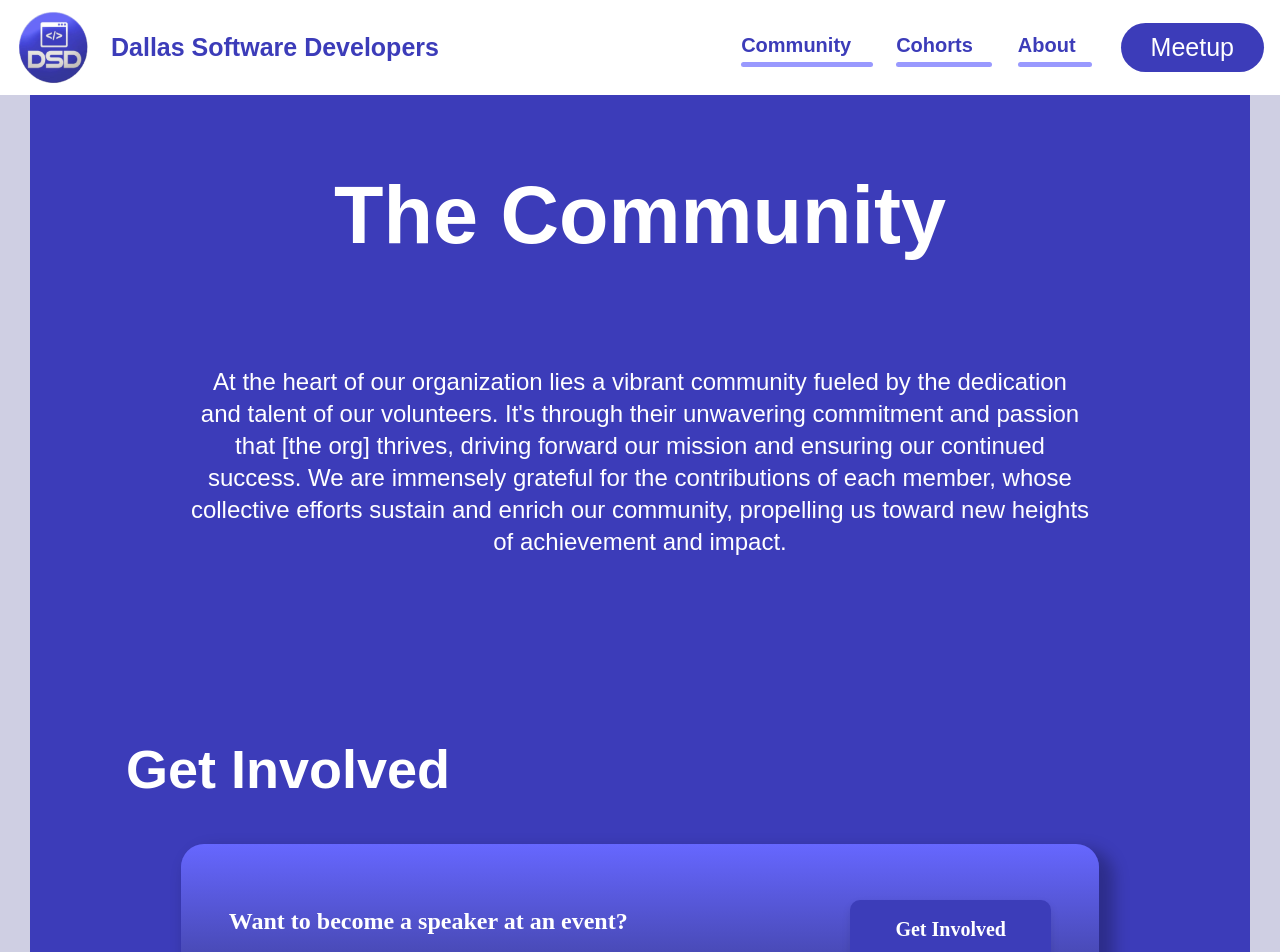
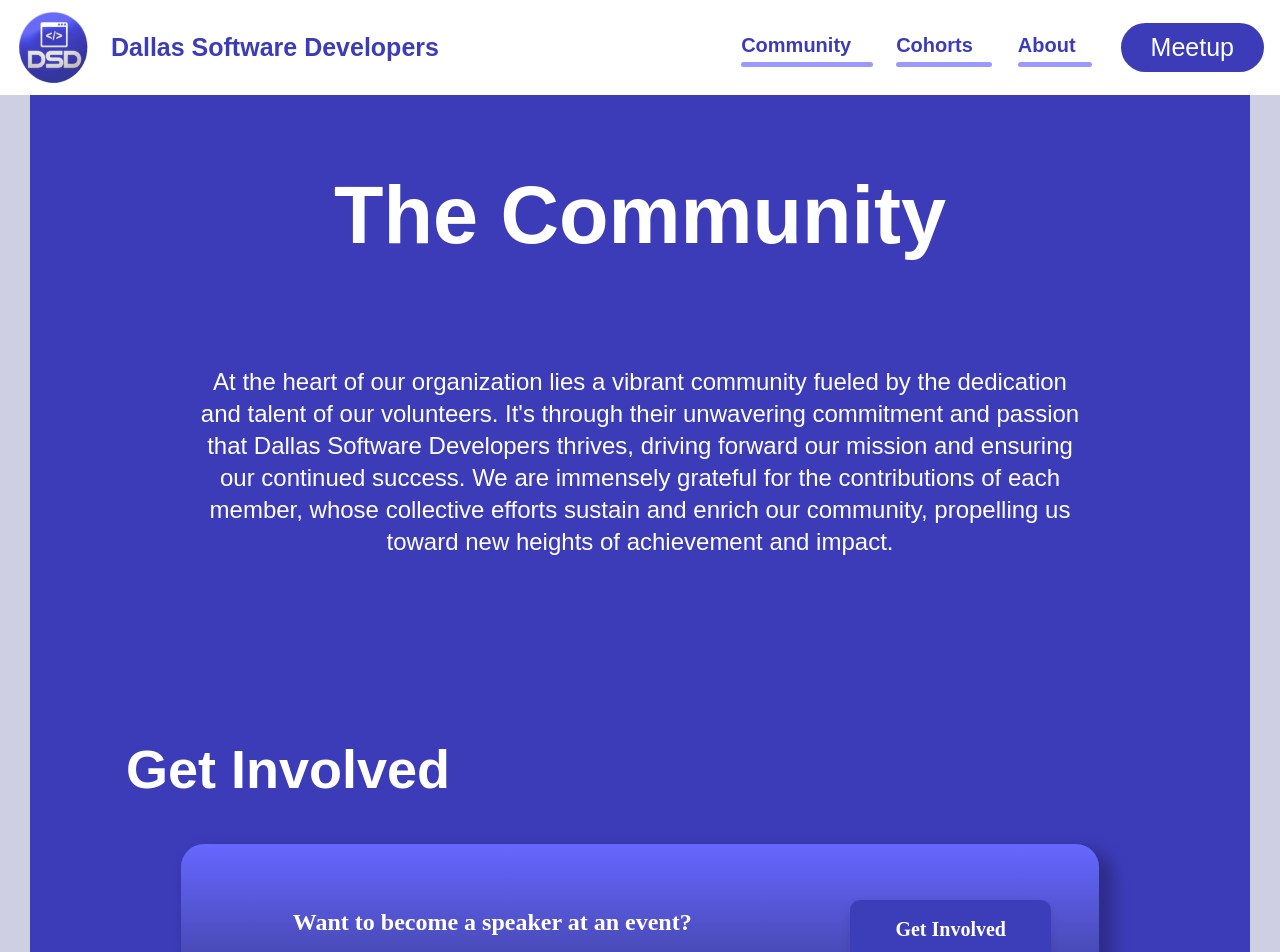
Before and after one commit to dallassoftwaredevelopers/DSDsite, a Next.js app: page /community in a window 1280 px wide. Shown: the top 952 px of the page. Built offline with nearby package versions, Linux system fonts and the light colour scheme.

Commit message:
(WEB-76) use Section component

```diff
--- a/src/app/community/page.tsx
+++ b/src/app/community/page.tsx
@@ -3,6 +3,7 @@ import { useState } from 'react';
 import styles from './community.module.css';
 import OfferingCard from '../components/offeringCard/offeringCard';
 import Person from '../components/person/person';
+import Section from '../components/Section/section';
 
 const peopleData = [
   {
@@ -131,38 +132,33 @@ export default function CommunityPage() {
 
   return (
     <>
-      <section className='sectionIntro bgBlue'>
-        <div className='sectionPadded'>
+      <Section isIntro classNames='bgBlue'>
         <h1>The Community</h1>
-          <p className='sectionParagraph'>
+        <p>
           At the heart of our organization lies a vibrant community fueled by
           the dedication and talent of our volunteers. It&apos;s through their
-            unwavering commitment and passion that [the org] thrives, driving
-            forward our mission and ensuring our continued success. We are
-            immensely grateful for the contributions of each member, whose
-            collective efforts sustain and enrich our community, propelling us
-            toward new heights of achievement and impact.
+          unwavering commitment and passion that Dallas Software Developers
+          thrives, driving forward our mission and ensuring our continued
+          success. We are immensely grateful for the contributions of each
+          member, whose collective efforts sustain and enrich our community,
+          propelling us toward new heights of achievement and impact.
         </p>
-        </div>
-      </section>
-      <section className='section bgBlue'>
-        <div className='sectionPadded'>
+      </Section>
+      <Section classNames='bgBlue'>
         <h2>Get Involved</h2>
         <OfferingCard
           text='Want to become a speaker at an event?'
           buttonText='Get Involved'
           buttonLink='/'
         />
-        </div>
-      </section>
-      <section className='section bgBlue'>
-        <div className='sectionPadded'>
+      </Section>
+      <Section classNames='bgBlue'>
         <div className={styles.teamSection}>
           <h2>Our Team</h2>
           <p className={styles.teamParagraph}>
             Meet the dedicated admin team volunteers who spend countless hours
-              to support, guide, and inspire every member of our community.
-              Learn more about the passionate individuals leading the way.
+            to support, guide, and inspire every member of our community. Learn
+            more about the passionate individuals leading the way.
           </p>
           <div className={styles.peopleList}>
             {peopleData.map((person) => (
@@ -203,8 +199,7 @@ export default function CommunityPage() {
             ))}
           </div>
         </div>
-        </div>
-      </section>
+      </Section>
     </>
   );
 }
```
Lines whose indentation alone changed are shown as unchanged.
